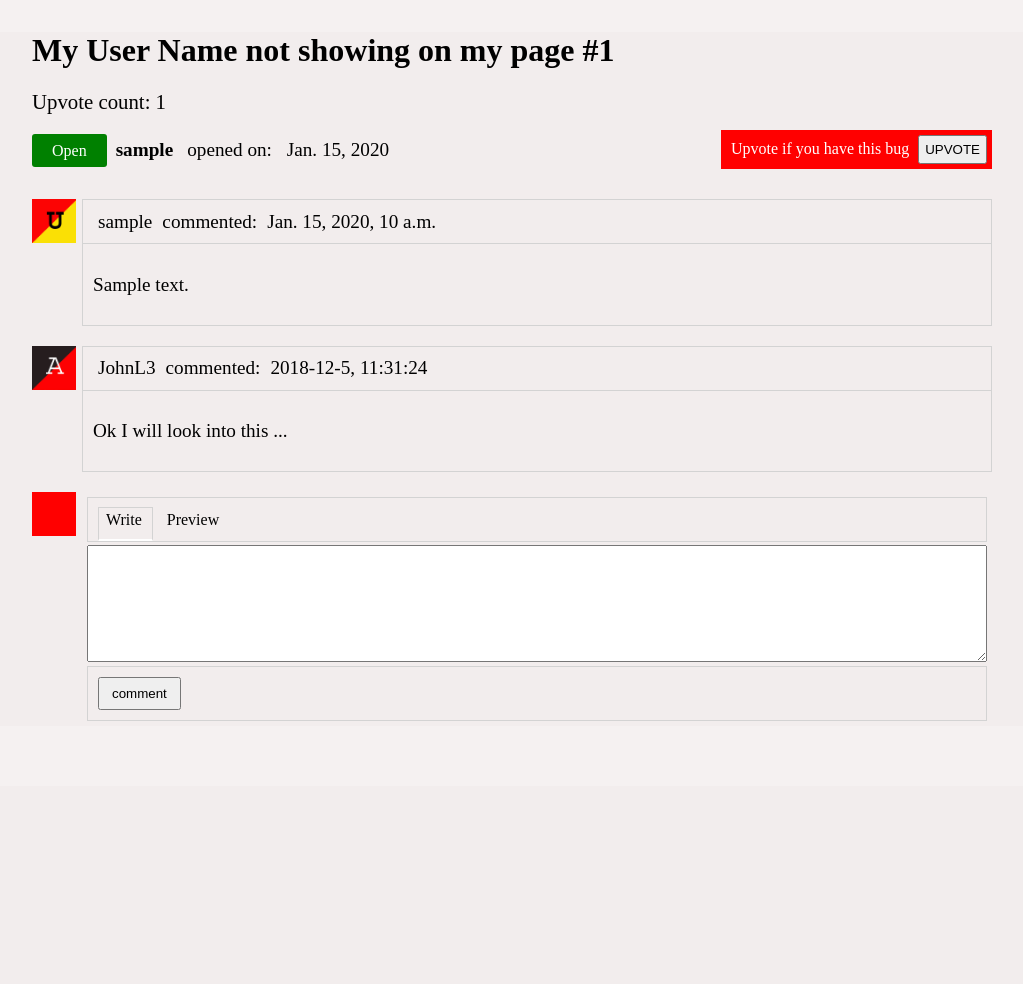
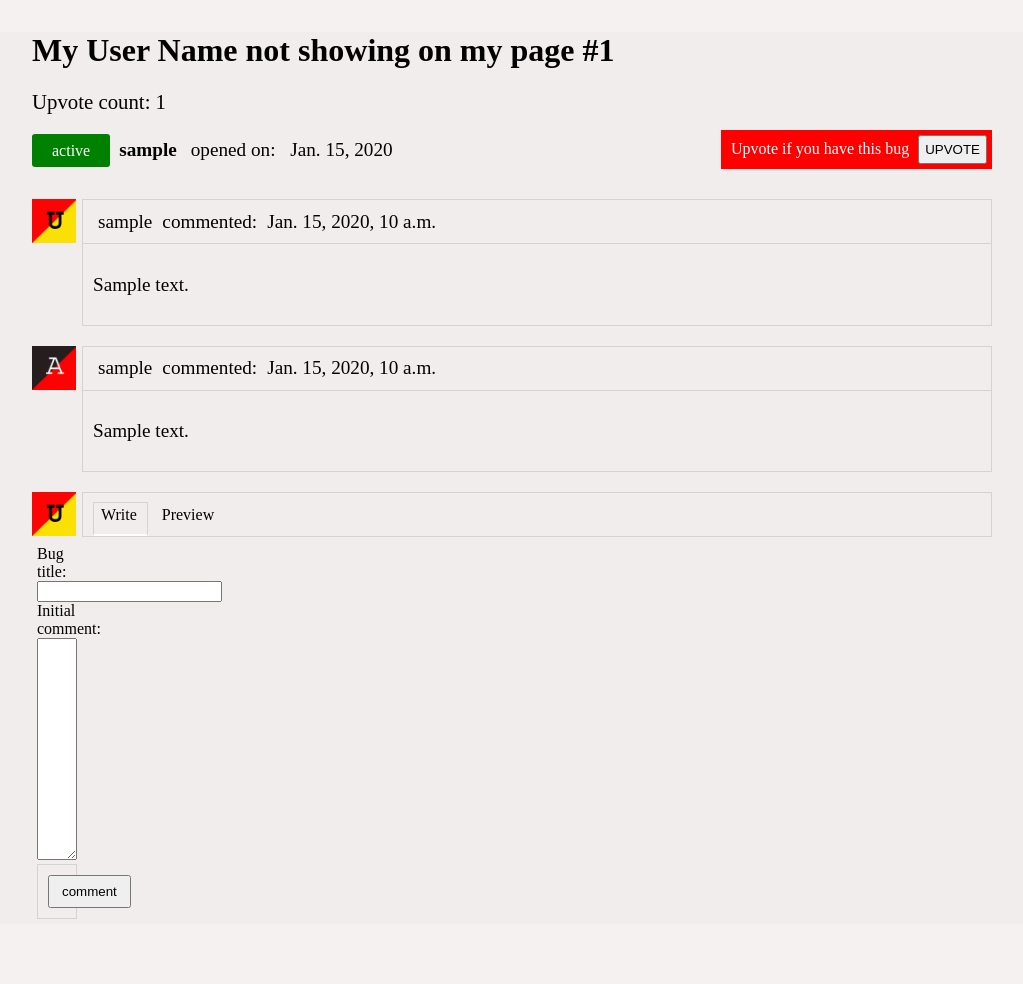
Before and after one commit to JohnL3/milestone-project-five, a Django app: template bugs/templates/singlebug.html in a window 1280 px wide. Shown: the part 68-1052 px from the top of the page, without its empty margins (128-1151 px from the left). Before the commit the page ends 789 px from the top, so only its background shows below. Run offline with Django 3.2, Linux system fonts and the light colour scheme; tables that the repository leaves empty hold one stand-in row (values such as "Sample post"); the template is opened without the code that fills it: values that come from a table or form of the project are taken from there, most other values are stand-ins (such as "Sample title", 1, 10 or a date in 2020).

Commit message:
made changes to singlebug.html

```diff
--- a/bugs/templates/singlebug.html
+++ b/bugs/templates/singlebug.html
@@ -1,48 +1,55 @@
-{% extends 'base.html' %}
-{% load static from staticfiles %}
-
-{% block page_title %}
+{% extends 'base.html' %} {% load static from staticfiles %} {% block page_title %}
 <title>Bug detail</title>
-{% endblock page_title %}
-
-{% block nav %}
+{% endblock page_title %} {% block nav %}
 
 <!-- Naigation Links -->
 
 <nav>
 	<ul>
 		{% if user.is_authenticated %}
-			<a href='{% url "index" %}'><li>HOME</li></a>
-			<a href='{% url "get_posts" %}'><li>BLOG</li></a>
-			<a href='{% url "bugs" %}'><li>BUGS</li></a>
-			<a href='#'><li>FEATURES</li></a>
+		<a href='{% url "index" %}'>
+			<li>HOME</li>
+		</a>
+		<a href='{% url "get_posts" %}'>
+			<li>BLOG</li>
+		</a>
+		<a href='{% url "bugs" %}'>
+			<li>BUGS</li>
+		</a>
+		<a href='#'>
+			<li>FEATURES</li>
+		</a>
 		{% else %}
-			<a href='{% url "index" %}'><li>HOME</li></a>
-			<a href='{% url "get_posts" %}'><li>BLOG</li></a>
-		{% endif %}
-
-		{% if user.is_authenticated %}
-			<a href='{% url "logout" %}'><li>LOGOUT</li></a>
+		<a href='{% url "index" %}'>
+			<li>HOME</li>
+		</a>
+		<a href='{% url "get_posts" %}'>
+			<li>BLOG</li>
+		</a>
+		{% endif %} {% if user.is_authenticated %}
+		<a href='{% url "logout" %}'>
+			<li>LOGOUT</li>
+		</a>
 		{% else %}
-			<a href='{% url "register_login" %}'><li>REGISTER/LOGIN</li></a>
+		<a href='{% url "register_login" %}'>
+			<li>REGISTER/LOGIN</li>
+		</a>
 		{% endif %}
 	</ul>
 </nav>
 
-{% endblock nav %}
-
-{% block content %}
+{% endblock nav %} {% block content %}
 
 <!-- header section of page -->
 
 <div class='comment-issue-header'>
-	<h1>My User Name not showing on my page #{{ bug.id}}</h1>
+	<h1>My User Name not showing on my page #<span class='bug-id' id='{{bug.id}}'>{{ bug.id}}</span></h1>
 
 	<div class='issue-count'><span>Upvote count: </span><span>{{ bug.upvotes}}</span></div>
 
 	<div class='issue-header-section'>
 		<div class='issue-details'>
-			<label>Open</label>
+			<label>{{ bug_status }}</label>
 			<span class='user-name side-padding'>{{ bug.bug_author }}</span>
 			<span class='side-padding'>opened on: </span>
 			<span class='side-padding date'>{{ bug.created_date }}</span>
@@ -76,39 +83,55 @@
 			<p>{{ bug.initial_comment }}</p>
 		</div>
 	</div>
-
+	<div id='all-comments'>
 		{% for comment in comments %}
 		<div class='surround'>
 			<div class='avatar'>
-			<img src="/media/images/admin.jpg" alt='avatar'>
+				{% if comment.author_status == 'A' %}
+					<img class='{{ comment.user_status }}' src="/media/images/admin.jpg" alt='avatar'>
+				{% elif comment.author_status == 'S' %}
+					<img class='{{ comment.user_status }}' src="/media/images/staff.jpg" alt='avatar'>
+				{% else %}
+					<img class='{{ comment.user_status }}' src="/media/images/user.jpg" alt='avatar'>
+				{% endif %}
 			</div>
 			<div class='comment-head'>
-			<span class='user-name'>JohnL3</span>
+				<span class='user-name'>{{ comment.comment_author}}</span>
 				<span>commented: </span>
-			<span>2018-12-5, 11:31:24</span>
+				<span>{{ comment.created_date }}</span>
 			</div>
 			<div class='comment-area'>
-			<p>Ok I will look into this ... </p>
+				<p> {{ comment.comment }} </p>
 			</div>
 		</div>
 		{% endfor %}
+	</div>
 
 	<!-- Area to write a comment -->
 
 	<div class='write-comment-area'>
-		<div class='avatar'></div>
-		<form>
+		<div class='avatar'>
+			{% if user.is_superuser %}
+			<img src="/media/images/admin.jpg" alt='avatar'>
+			{% elif user.is_staff %}
+			<img src="/media/images/staff.jpg" alt='avatar'>
+			{% else %}
+			<img src="/media/images/user.jpg" alt='avatar'>
+			{% endif%}
+		</div>
+
 		<div class='write-comment-head'>
 			<ul>
 				<li class='write'>Write</li>
 				<li class='preview'>Preview</li>
 			</ul>
 		</div>
+		<form  id='comment-form' method='POST' action="{% url 'bug_details' bug.id %}" enctype='multipart/form-data' class='create-comment-form'>
+			<div id='{{ user_id }}' class='comment'>
 
-			<div class='comment'>
-				<textarea rows='5'>
+				{% csrf_token %}
+				{{ form }}
 
-		          </textarea>
 			</div>
 			<div class='comment-footer'>
 				<button>comment</button>
@@ -128,8 +151,6 @@
 	{% endif %}
 
 </div>
-{% endblock content %}
-
-{% block body_js %}
+{% endblock content %} {% block body_js %}
 <script src="{% static 'js/bugs.js' %}"></script>
 {% endblock body_js %}
```
Lines whose indentation alone changed are shown as unchanged.
